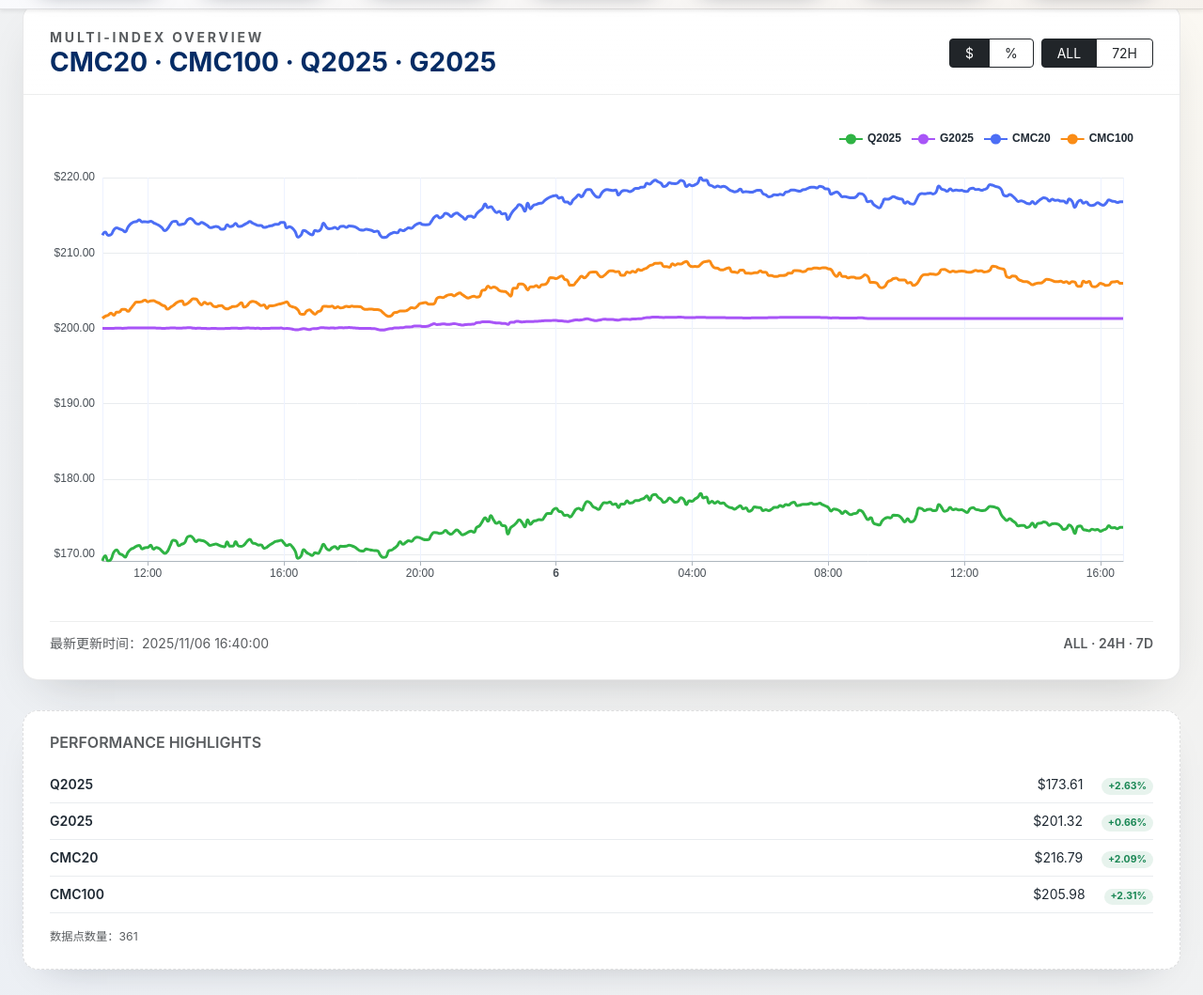
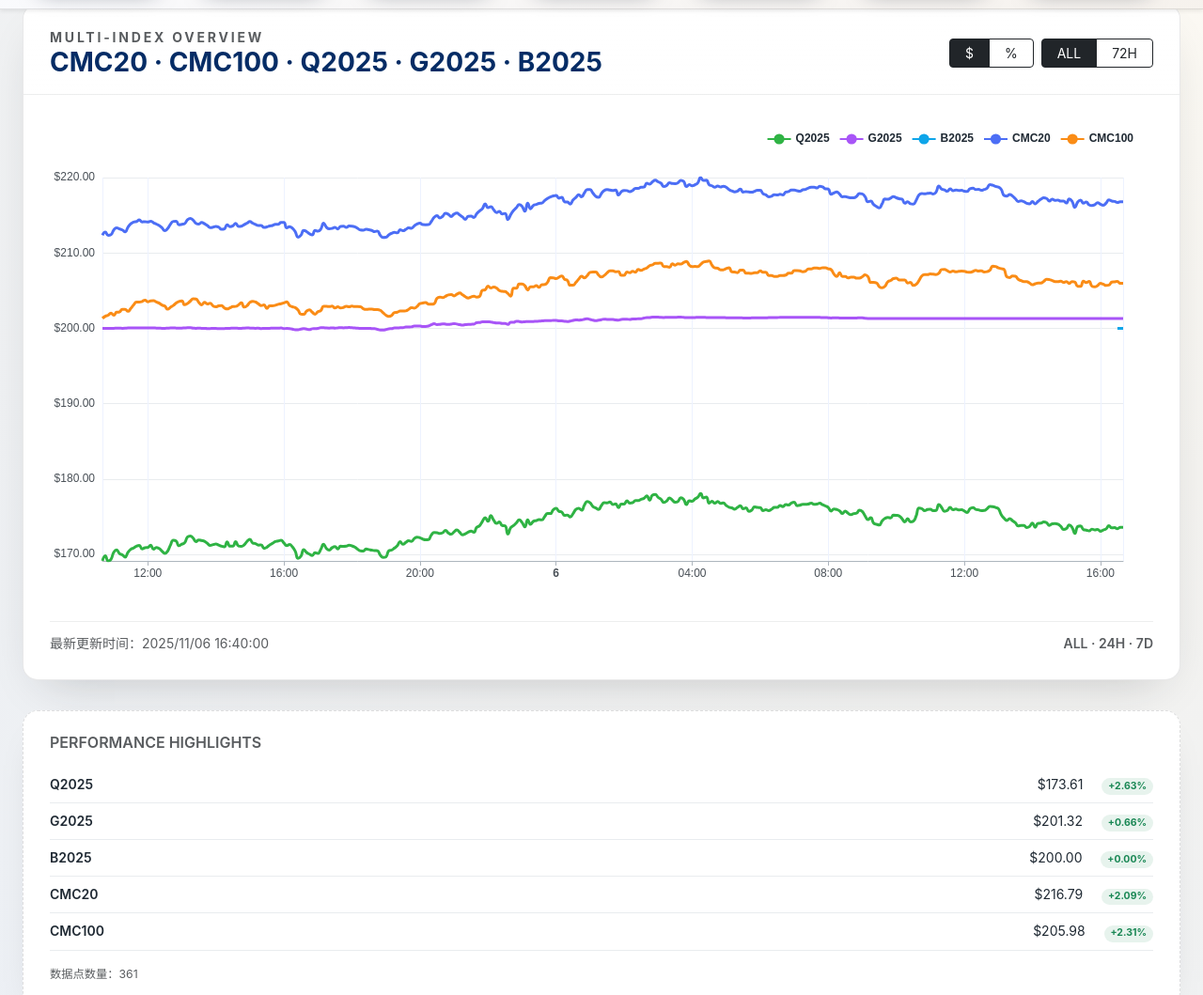
Before and after one commit to huangchaosuper/huangchaosuper.github.io, a plain HTML site: page index.html in a window 1280 px wide. Shown: the part 188-1247 px from the top of the page at 94% size. Drawn offline with nearby package versions, Linux system fonts and the light colour scheme.

Commit message:
add b2025 index

```diff
--- a/index.html
+++ b/index.html
@@ -45,7 +45,7 @@
           <div class="panel-header d-flex flex-wrap align-items-center justify-content-between">
             <div>
               <div class="panel-title text-uppercase fw-bold small text-muted">Multi-Index Overview</div>
-              <h1 class="h3 fw-bold mb-0 text-primary-emphasis">CMC20 · CMC100 · Q2025 · G2025</h1>
+              <h1 class="h3 fw-bold mb-0 text-primary-emphasis">CMC20 · CMC100 · Q2025 · G2025 · B2025</h1>
             </div>
             <div class="panel-actions d-flex flex-column align-items-end gap-2">
               <div class="d-flex gap-2 flex-wrap justify-content-end">
--- a/javascripts/main.js
+++ b/javascripts/main.js
@@ -200,7 +200,7 @@ function parseCsv(input) {
         return;
       }
 
-      const [timestampRaw = '', q2025Raw = '', cmc20Raw = '', cmc100Raw = '', g2025Raw = ''] = segments;
+      const [timestampRaw = '', q2025Raw = '', cmc20Raw = '', cmc100Raw = '', g2025Raw = '', b2025Raw = ''] = segments;
       if (!timestampRaw.trim()) {
         return;
       }
@@ -209,6 +209,7 @@ function parseCsv(input) {
       const cmc20Value = parseFloat(normalizeNumberString(cmc20Raw));
       const cmc100Value = parseFloat(normalizeNumberString(cmc100Raw));
       const g2025Candidate = parseFloat(normalizeNumberString(g2025Raw));
+      const b2025Candidate = parseFloat(normalizeNumberString(b2025Raw));
 
       const hasDirtyMetric = (value) => !Number.isFinite(value) || value < 0;
       if ([q2025Value, cmc20Value, cmc100Value].some(hasDirtyMetric)) {
@@ -216,6 +217,7 @@ function parseCsv(input) {
       }
 
       const g2025Value = Number.isFinite(g2025Candidate) && g2025Candidate >= 0 ? g2025Candidate : null;
+      const b2025Value = Number.isFinite(b2025Candidate) && b2025Candidate >= 0 ? b2025Candidate : null;
 
       const time = new Date(timestampRaw.replace(' ', 'T'));
       if (Number.isNaN(time.valueOf())) {
@@ -227,6 +229,7 @@ function parseCsv(input) {
         time,
         q2025: q2025Value,
         g2025: g2025Value,
+        b2025: b2025Value,
         cmc20: cmc20Value,
         cmc100: cmc100Value
       });
@@ -251,6 +254,11 @@ function updateChart(state) {
       key: 'g2025',
       name: 'G2025',
       color: '#a855f7'
+    },
+    {
+      key: 'b2025',
+      name: 'B2025',
+      color: '#0ea5e9'
     },
     {
       key: 'cmc20',
@@ -426,6 +434,7 @@ function updateHighlights(state, highlightsEl, updatedEl, rangeLabelEl) {
   const metrics = [
     { key: 'q2025', label: 'Q2025' },
     { key: 'g2025', label: 'G2025' },
+    { key: 'b2025', label: 'B2025' },
     { key: 'cmc20', label: 'CMC20' },
     { key: 'cmc100', label: 'CMC100' }
   ];
```
